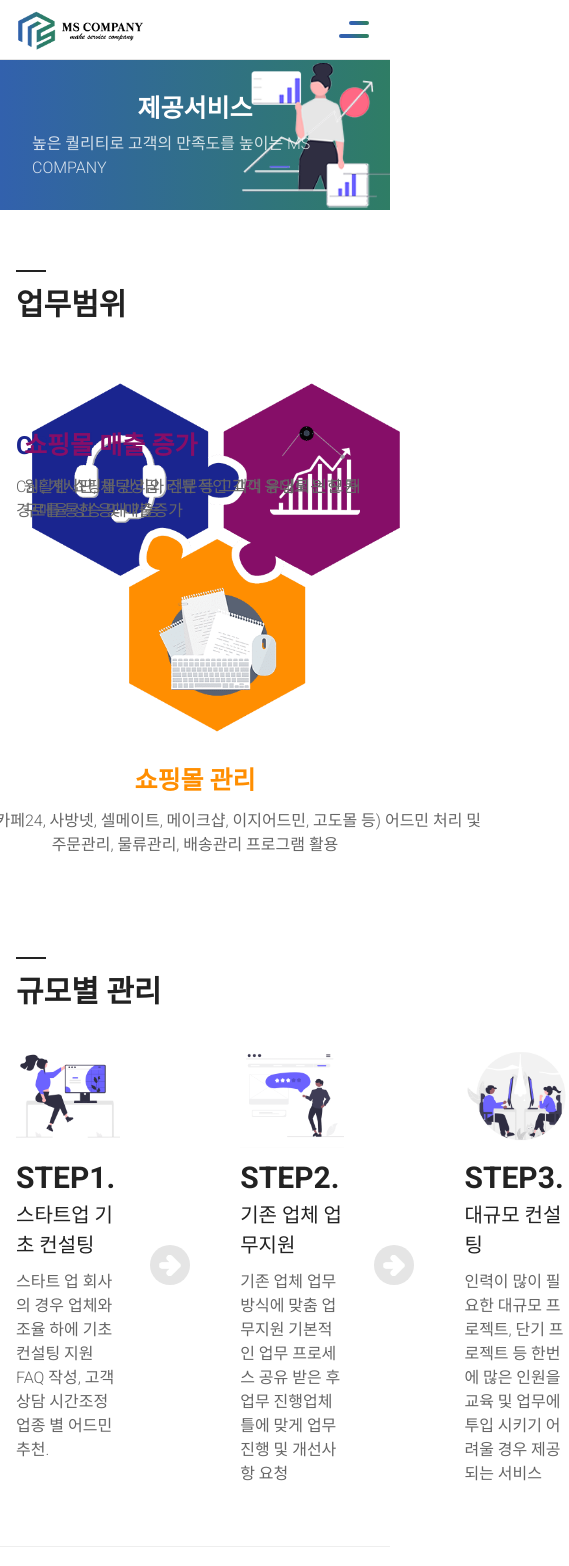
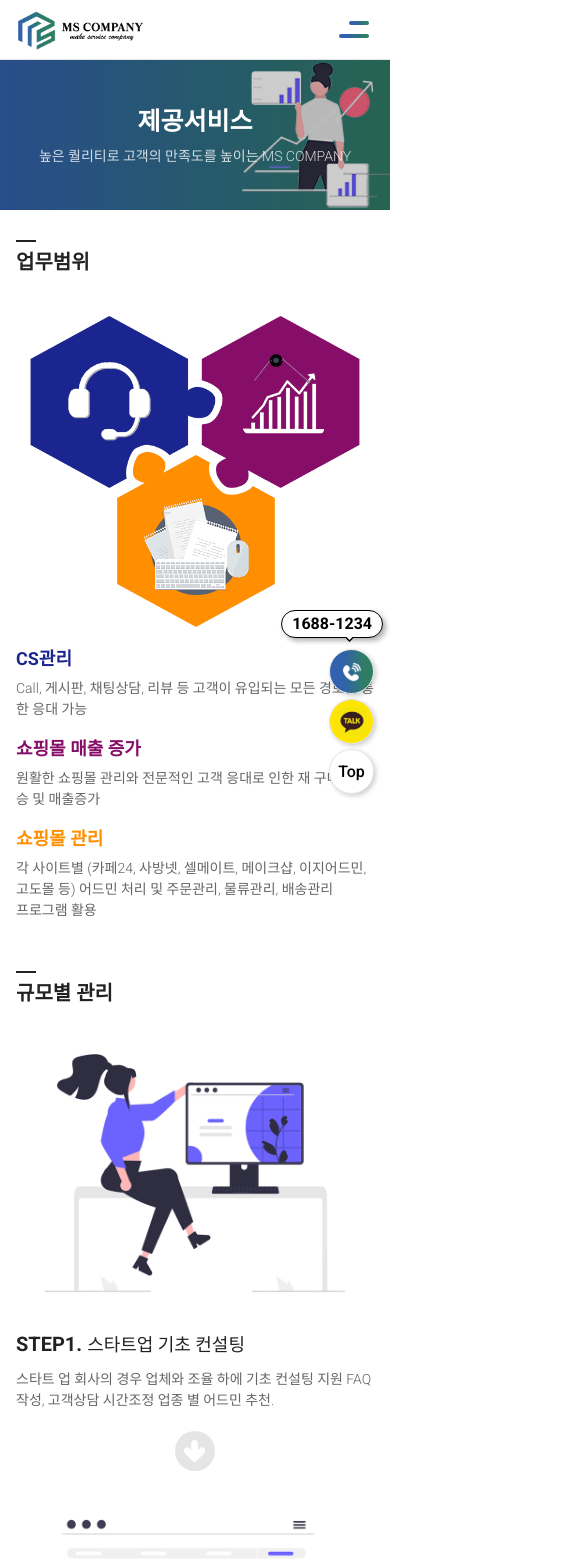
Before and after one commit to magicoh-john/mscall-fe, a React (Create React App) app: page /service in a window 390 px wide. Shown: the top 1566 px of the page, 569 px wide, since content can reach past the window. Built offline with nearby package versions, Linux system fonts and the light colour scheme.

Commit message:
[add] responsive-style service page, q&a write page, quick-menu component

```diff
--- a/src/components/List.tsx
+++ b/src/components/List.tsx
@@ -35,6 +35,12 @@ export function FlexList(props: arrDataProps) {
     }
     @media ${theme.device.mobile}{
       display: block;
+      & > div:last-child {
+        padding-left: 0;
+      }
+      &:nth-child(odd) > div:last-child {
+        padding-right: 0;
+      }
     }
   `;
 
--- a/src/components/QuickMenu.tsx
+++ b/src/components/QuickMenu.tsx
@@ -1,6 +1,7 @@
 import styled from "styled-components";
 import iconKakao from "../assets/icon__quick-kakao.png";
 import iconCall from "../assets/icon__quick-call.png";
+import { theme } from "../styles/Theme";
 
 export function QuickMenu() {
   const BoxQuick = styled.div`
@@ -8,6 +9,13 @@ export function QuickMenu() {
     bottom: 50px;
     left: calc(50% + 600px);
     z-index: 10;
+    @media ${theme.device.desktop}{
+      left: auto;
+      right: 30px;
+    }
+    @media ${theme.device.mobile}{
+      right: 16px;
+    }
     .button__quick {
       display: block;
       width: 70px;
@@ -17,6 +25,16 @@ export function QuickMenu() {
       border-radius: 50%;
       border: 1px solid #e5e5e5;
       box-shadow: 2px 2px 5px rgba(0, 0, 0, 0.2);
+      @media ${theme.device.desktop}{
+        width: 60px;
+        height: 60px;
+      }
+      @media ${theme.device.mobile}{
+        width: 45px;
+        height: 45px;
+        margin-top: 5px;
+        background-size: 30px, cover !important;
+      }
       &.button__kakao {
         background: #ffe500 url(${iconKakao}) no-repeat center / 50px;
       }
@@ -65,6 +83,23 @@ export function QuickMenu() {
             transform: rotate(45deg);
             z-index: -1;
           }
+          @media ${theme.device.mobile}{
+            top: -40px;
+            right: -10px;
+            padding: 5px 10px;
+            font-size: 16px;
+            line-height: 1;
+            border-width: 1px;
+            &:before, &:after{
+              bottom:-2px;
+              right:30px;
+              width:5px;
+              height:5px;
+            }
+            &:after{
+              bottom: -4px;
+            }
+          }
         }
       }
     }
--- a/src/components/Visual.tsx
+++ b/src/components/Visual.tsx
@@ -10,11 +10,22 @@ export interface visType {
 
 export function SubVisual(props: visType) {
   const BoxVisual = styled.div`
+    position: relative;
     height: 200px;
     font-size: 20px;
     color: #fff;
     background: linear-gradient(to right, #3261ad 0%, #2f7d65 100%);
     overflow: hidden;
+    &:before{
+      content: "";
+      position: absolute;
+      top: 0;
+      left: 0;
+      width: 100%;
+      height: 100%;
+      background: rgba(0,0,0,0.2);
+      z-index: 1;
+    }
     .inner {
       position: relative;
       display: flex;
@@ -31,17 +42,18 @@ export function SubVisual(props: visType) {
         width: 325px;
         height: 100%;
         background: url(${props.image}) no-repeat center right / auto 100%;
+        z-index: 0;
       }
     }
     .title {
       position: relative;
-      margin-bottom: 15px;
       font-weight: bold;
       font-size: 40px;
       z-index: 1;
     }
     .text {
       position: relative;
+      margin-top: 15px;
       line-height: 1.5;
       color: rgba(255, 255, 255, 0.8);
       z-index: 1;
@@ -52,10 +64,15 @@ export function SubVisual(props: visType) {
     @media ${theme.device.mobile}{
       height: 150px;
       padding: 0 16px;
-      font-size: 16px;
+      font-size: 14px;
       .title {
-        margin-bottom: 5px;
         font-size: 25px;
+      }
+      .text{
+        margin-top: 5px;
+      }
+      & + div {
+        padding-top: 30px;
       }
     }
   `;
--- a/src/pages/About.tsx
+++ b/src/pages/About.tsx
@@ -33,6 +33,7 @@ function About() {
         margin-bottom: 40px;
       }
       @media ${theme.device.mobile}{
+        float: none;
         width: 450px;
         max-width: 100%;
         height: auto;
--- a/src/pages/Privacy.tsx
+++ b/src/pages/Privacy.tsx
@@ -80,7 +80,6 @@ export function Privacy() {
       <SubVisual title="개인정보처리방침" text="" image="../assets/image/image__sub-vis3.png" />
       <BoxTerms className="inner">
         <div className="box__summary">
-          버전
           <select name="" id="" onChange={onSelect} value={"version " + terms.version}>
             {version.map((item,idx)=>{
               return(
@@ -89,7 +88,7 @@ export function Privacy() {
             })}
           </select>
         </div>
-        <p className="text__title">{terms?.title}<span className="text__version">({terms?.version})</span></p>
+        {terms.title?<p className="text__title">{terms?.title}<span className="text__version">({terms?.version})</span></p>:""}
         <div className="box__text" dangerouslySetInnerHTML={{ __html: terms?.contents }}></div>
       </BoxTerms>
     </>
--- a/src/pages/Process.tsx
+++ b/src/pages/Process.tsx
@@ -83,6 +83,9 @@ function Notice() {
     @media ${theme.device.mobile}{
       width: 100%;
       margin-top: 0px;
+      &:not(:nth-child(-n + 2)) {
+        margin-top: 0;
+      }
       &:not(:last-child):after {
         content: "";
         display: block;
--- a/src/pages/QnA.tsx
+++ b/src/pages/QnA.tsx
@@ -7,12 +7,16 @@ import { useForm } from "react-hook-form";
 import { send } from "../common/AxiosUtil";
 import { Loading } from "../components/Loading";
 import { LayerPop } from "../components/LayerPop";
+import { theme } from "../styles/Theme";
 
 const BoxQna = styled.div`
   display: flex;
   flex-wrap: nowrap;
   padding-top: 60px;
-
+  @media ${theme.device.mobile}{
+    display: block;
+    padding-top:30px;
+  }
   &:before {
     content: "";
     position: fixed;
@@ -55,18 +59,16 @@ const BoxQna = styled.div`
 
 const SectionTitle = styled.div`
   position: relative;
-  width: 540px;
+  width: 45%;
   margin-right: 40px;
-  padding-top: 180px;
-  overflow: hidden;
+  font-size: 18px;
+  line-height: 1.5;
+  color: rgba(255, 255, 255, 0.8);
   img {
     width: 100%;
-    margin-left: -10px;
+    margin: 40px 0 0 -10px;
   }
   .title__h2 {
-    position: absolute;
-    top: 0;
-    left: 0;
     font-size: 40px;
     font-weight: 900;
     color: #fff;
@@ -79,43 +81,47 @@ const SectionTitle = styled.div`
       background: #fff;
     }
   }
-  .sub__title {
-    position: absolute;
-    top: 90px;
-    left: 0;
-    font-size: 18px;
-    line-height: 1.5;
-    color: rgba(255, 255, 255, 0.8);
+  @media ${theme.device.mobile}{
+    width: 100%;
+    margin: 0 0 20px;
+    font-size: 14px;
+    .title__h2 {
+      font-size: 25px;
+    }
+    img {
+      display: none;
+    }
   }
 `;
 
 const BoxSection = styled.div`
-	display: flex;
-	width: calc(100% - 580px);
+  width: 55%;
 	padding-bottom: 40px;
 	background: #fff;
 	border-radius: 20px;
 	box-shadow: 5px 5px 10px rgba(0, 0, 0, 0.2);
-	justify-content: center;
-	align-items: center;
+  @media ${theme.device.mobile}{
+    width: 100%;
+	  padding-bottom: 20px;
+    border-radius: 8px;
+  }
 `;
 
 const BoxForm = styled.form`
   .list__form {
-    position: relative;
     padding: 15px 0;
     &:before {
       content: "";
-      position: absolute;
-      top: 0;
-      left: 50%;
       display: block;
       width: calc(100% - 40px);
+      margin: 0 auto;
       border-top: 1px solid #e5e5e5;
-      transform: translateX(-50%);
     }
     .list-item {
       padding: 10px 30px;
+      @media ${theme.device.mobile}{
+        padding: 10px 15px;
+      }
       .box__title {
         width: 150px;
         margin-bottom: 15px;
@@ -130,11 +136,6 @@ const BoxForm = styled.form`
           }
         }
       }
-
-      .text__unit {
-        display: inline-block;
-        font-weight: normal;
-      }
       .box__form-set {
         .box__input {
           display: block;
@@ -143,7 +144,6 @@ const BoxForm = styled.form`
           border: 1px solid #e5e5e5;
           border-radius: 8px;
           overflow: hidden;
-
           input {
             width: 100%;
             height: 100%;
@@ -208,6 +208,9 @@ const BoxForm = styled.form`
 
 const BoxAgree = styled.div`
   padding: 30px 20px;
+  @media ${theme.device.mobile}{
+    padding: 15px 15px 0;
+  }
   .text__title {
     margin-bottom: 15px;
     font-size: 20px;
@@ -428,12 +431,12 @@ export function QnA() {
 		<>
 			<BoxQna className="inner">
 				<SectionTitle>
-					<img src={qnaImage} alt="contact" />
 					<h2 className="title__h2">견적 문의</h2>
 					<p className="sub__title">
 						견적 문의사항 남겨주시면 <br />
 						담당자가 확인 후 친절하게 답변해 드리겠습니다.
 					</p>
+					<img src={qnaImage} alt="" />
 				</SectionTitle>
 				<BoxSection>
 					{!status.state?
--- a/src/pages/Service.tsx
+++ b/src/pages/Service.tsx
@@ -2,6 +2,7 @@ import styled from "styled-components";
 import { SubVisual } from "../components/Visual";
 import diagramImg from "../assets/image__diagram.png";
 import iconArrow from "../assets/icon__arrow.png";
+import { theme } from "../styles/Theme";
 
 interface serviceType {
   title: string;
@@ -67,26 +68,38 @@ export default function Service() {
         background: #222;
       }
     }
+    @media ${theme.device.mobile}{
+      &:not(:first-child){
+        margin-top:50px;
+      }
+      h3.text__title {
+        margin-bottom: 15px;
+        font-size: 20px;
+        &:before {
+          width: 20px;
+          margin-bottom: 5px;
+        }
+      }
+    }
   `;
   const BoxDiagram = styled.ul`
     position: relative;
     padding-bottom: 100px;
-
     &:before {
       content: "";
       display: block;
-      width: 400px;
-      height: 400px;
+      max-width: 400px;
+      max-height: 400px;
+      width: calc(100vw - 32px);
+      height: calc(100vw - 32px);
       margin: 0 auto;
       background: url(${diagramImg}) no-repeat center / 100%;
     }
-
     .list-item {
       position: absolute;
       top: 70px;
       left: 0;
-      width: 350px;
-
+      width: calc(50% - 220px);
       &:nth-child(2) {
         left: auto;
         right: 0;
@@ -94,7 +107,6 @@ export default function Service() {
           color: #860e68;
         }
       }
-
       &:nth-child(3) {
         top: auto;
         bottom: 0;
@@ -106,7 +118,6 @@ export default function Service() {
           color: #ff8e01;
         }
       }
-
       .text__title {
         margin-bottom: 10px;
         font-size: 25px;
@@ -114,15 +125,34 @@ export default function Service() {
         color: #1a258f;
       }
     }
+    @media ${theme.device.mobile}{
+      padding-bottom: 0;
+      .list-item{
+        position: initial;
+        top: 0;
+        width: 100%;
+        font-size: 14px;
+        &:nth-child(3) {
+          left: 0;
+          width: 100%;
+          text-align: left;
+        }
+        &:not(:first-child){
+          margin-top: 20px;
+        }
+        .text__title {
+          font-size: 18px;
+          line-height: 1;
+        }
+      }
+    }
   `;
   const BoxStep = styled.ul`
     display: flex;
     flex-wrap: nowrap;
-
     .list-item {
       position: relative;
       flex: 1;
-
       &:not(:last-child) {
         padding-right: 120px;
         &:after {
@@ -138,23 +168,47 @@ export default function Service() {
         }
       }
     }
-
     .box__icon {
       img {
         width: 100%;
       }
     }
-
     .text__step {
       margin-right: 5px;
       font-size: 30px;
       font-weight: bold;
     }
-
     .text__title {
       margin-bottom: 10px;
       font-size: 20px;
       color: #222;
+    }
+    @media ${theme.device.mobile}{
+      display: block;
+      font-size: 14px;
+      .list-item:not(:last-child) {
+        padding-right: 0;
+        &:after {
+          position: initial;
+          top: 0;
+          right: 0;
+          width: 40px;
+          height: 40px;
+          margin: 20px auto;
+          transform: rotate(90deg);
+        }
+      }
+      .box__icon {
+        max-width: 300px;
+        margin: 0 auto;
+      }
+      .text__step {
+        font-size: 20px;
+      }
+      .text__title {
+        margin-bottom: 10px;
+        font-size: 18px;
+      }
     }
   `;
   return (
--- a/src/styles/GlobalStyle.tsx
+++ b/src/styles/GlobalStyle.tsx
@@ -12,14 +12,14 @@ export const GlobalStyle = createGlobalStyle`
       font-weight: 300;
     }
     a {
-      color: ${props => props.theme.colors.textDefault};
+      color: ${theme.colors.textDefault};
       text-decoration: none;
     }
     body {
       font-family: 'Roboto','Noto Sans KR', sans-serif;
       font-weight: 300;
       line-height: 1.5;
-      color: ${props => props.theme.colors.textDefault};
+      color: ${theme.colors.textDefault};
       box-sizing: border-box;
       &.js-scroll-lock{
         height: 100%;
@@ -28,10 +28,10 @@ export const GlobalStyle = createGlobalStyle`
     }
     .text--point {
       &-B{
-        color: ${props => props.theme.colors.pointB};
+        color: ${theme.colors.pointB};
       }
       &-G{
-        color: ${props => props.theme.colors.pointG};
+        color: ${theme.colors.pointG};
       }
     }
     .for-a11y{
@@ -41,17 +41,19 @@ export const GlobalStyle = createGlobalStyle`
     .inner {
       width: 1170px;
       margin: 0 auto;
-
-      @media ${props => props.theme.device.tablet}{
+      @media ${theme.device.desktop}{
+        width: calc(100% - 220px);
+      }
+      @media ${theme.device.tablet}{
         width: 94%;
       }
-      @media ${props => props.theme.device.mobile}{
+      @media ${theme.device.mobile}{
         width: calc(100% - 32px);
       }
     }
     #cBody {
       padding-bottom: 120px;
-      @media ${props => props.theme.device.mobile}{
+      @media ${theme.device.mobile}{
         padding-bottom: 60px;
       }
     }
@@ -65,7 +67,7 @@ export const GlobalStyle = createGlobalStyle`
         opacity: 1;
         transform: scale(1);
       }
-      @media ${props => props.theme.device.mobile}{
+      @media ${theme.device.mobile}{
         top: 60px;
       }
     }
@@ -141,8 +143,8 @@ export const HeaderStyle = css`
         border-radius: 3px;
         background: linear-gradient(
           45deg,
-          ${props => props.theme.colors.pointB} 30%,
-          ${props => props.theme.colors.pointG} 80%
+          ${theme.colors.pointB} 30%,
+          ${theme.colors.pointG} 80%
         );
         transition: all ease 0.4s;
       }
--- a/src/styles/Theme.tsx
+++ b/src/styles/Theme.tsx
@@ -2,7 +2,8 @@ import { DefaultTheme } from "styled-components";
 
 const deviceSize = {
   mobile: "768px",
-  desktop: "1100px"
+  tablet: "1100px",
+  desktop: "1450px"
 };
 
 export const theme: DefaultTheme = {
@@ -14,7 +15,7 @@ export const theme: DefaultTheme = {
   },
   device: {
     mobile: `(max-width:${deviceSize.mobile})`,
-    tablet: `(min-width:${deviceSize.mobile}) and (max-width:${deviceSize.desktop})`,
-    desktop: `(min-width:${deviceSize.desktop})`
+    tablet: `(min-width:${deviceSize.mobile}) and (max-width:${deviceSize.tablet})`,
+    desktop: `(max-width:${deviceSize.desktop})`
   }
 };
```
